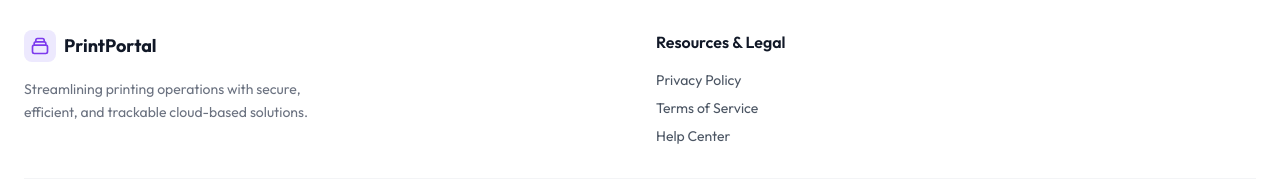
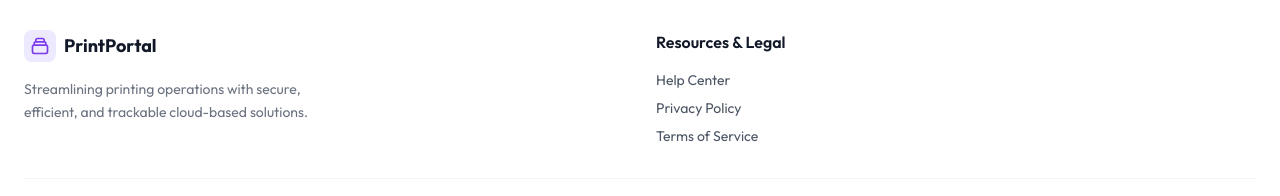
Before and after one commit to sh1vam-03/printportal, a React (Vite) app in the folder client/: page /privacy in a window 1280 px wide. Shown: the part 964-1160 px from the top of the page. Built offline with nearby package versions, Linux system fonts and the light colour scheme; no server answers.

Commit message:
fix: public footer

```diff
--- a/client/src/components/layout/PublicLayout.jsx
+++ b/client/src/components/layout/PublicLayout.jsx
@@ -133,9 +133,9 @@ const PublicLayout = ({ children }) => {
                         <div>
                             <h4 className="font-semibold text-gray-900 mb-4">Resources & Legal</h4>
                             <ul className="space-y-2 text-sm text-gray-600">
+                                <li><button onClick={() => navigate('/help')} className="hover:text-brand-600 transition-colors">Help Center</button></li>
                                 <li><button onClick={() => navigate('/privacy')} className="hover:text-brand-600 transition-colors">Privacy Policy</button></li>
                                 <li><button onClick={() => navigate('/terms')} className="hover:text-brand-600 transition-colors">Terms of Service</button></li>
-                                <li><button onClick={() => navigate('/help')} className="hover:text-brand-600 transition-colors">Help Center</button></li>
                             </ul>
                         </div>
                     </div>
```
